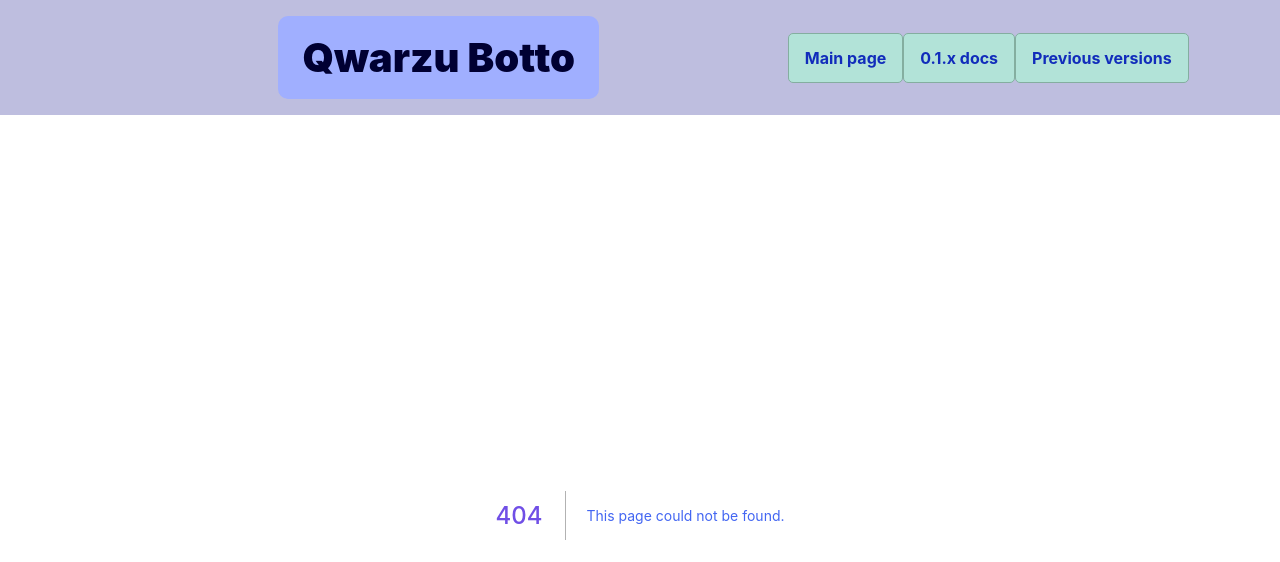
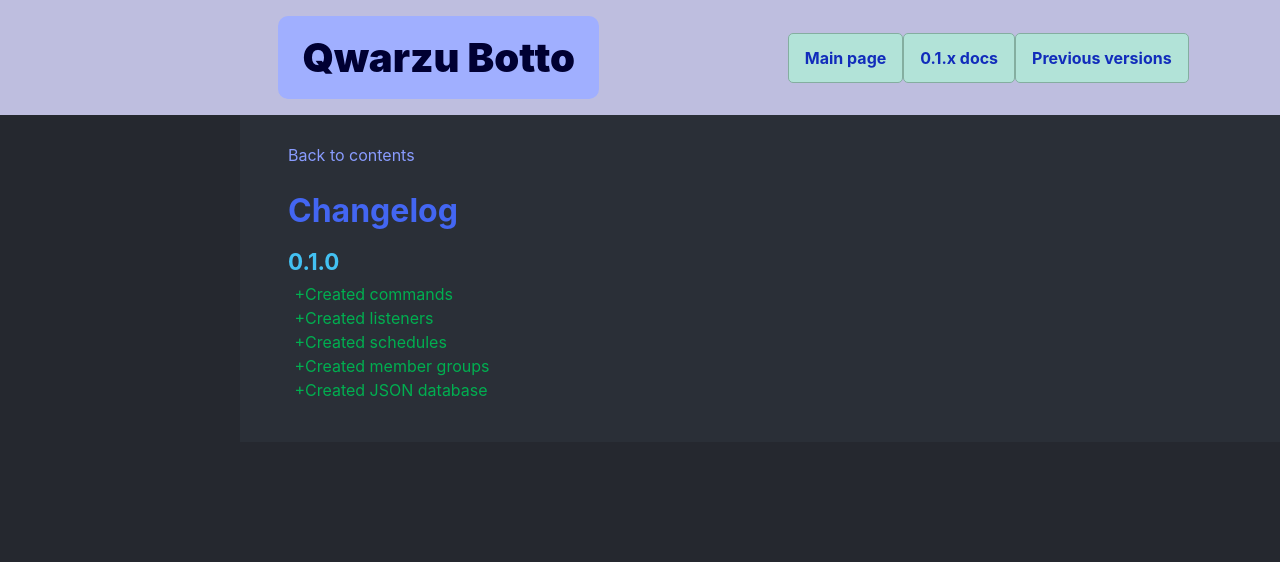
Before and after one commit to DeltaWither/Qwarzu-botto, a Next.js app: page /versions/0.1.x/changelog in a window 1280 px wide. Before the commit this address had no page. Shown: the top 562 px of the page. Built offline with nearby package versions, Linux system fonts and the light colour scheme.

Commit message:
Created changelogs page

```diff
--- a/pages/styles/globals.css
+++ b/pages/styles/globals.css
@@ -68,3 +68,16 @@ a {
     display: flex;
     flex-direction: column;
 }
+
+/*
+Changelog
+*/
+
+.changelog.featureAdd {
+    color: #00af50;
+    line-height: 0.5rem;
+}
+
+.changelog.featureAdd::before {
+    content: "+";
+}
--- /dev/null
+++ b/pages/versions/0.1.x/changelog.jsx
@@ -0,0 +1,24 @@
+export default function Changelog() {
+    return(
+        <div className="container">
+          <a href="contents">Back to contents</a>
+          <h2>Changelog</h2>
+          <h3>0.1.0</h3>
+          <p className="changelog featureAdd">
+            Created commands
+          </p>
+          <p className="changelog featureAdd">
+            Created listeners
+          </p>
+          <p className="changelog featureAdd">
+            Created schedules
+          </p>
+          <p className="changelog featureAdd">
+            Created member groups
+          </p>
+          <p className="changelog featureAdd">
+            Created JSON database
+          </p>
+        </div>
+    );
+}
--- a/pages/versions/0.1.x/contents.jsx
+++ b/pages/versions/0.1.x/contents.jsx
@@ -28,6 +28,9 @@ export default function v0_1_x_index() {
             <a href="advanced/schedules">Schedules</a>
             <a href="advanced/member_groups">Member groups</a>
           </div>
+
+          <h3>Changelog</h3>
+          <a href="changelog">Changelog</a>
         </div>
     );
 }
```
